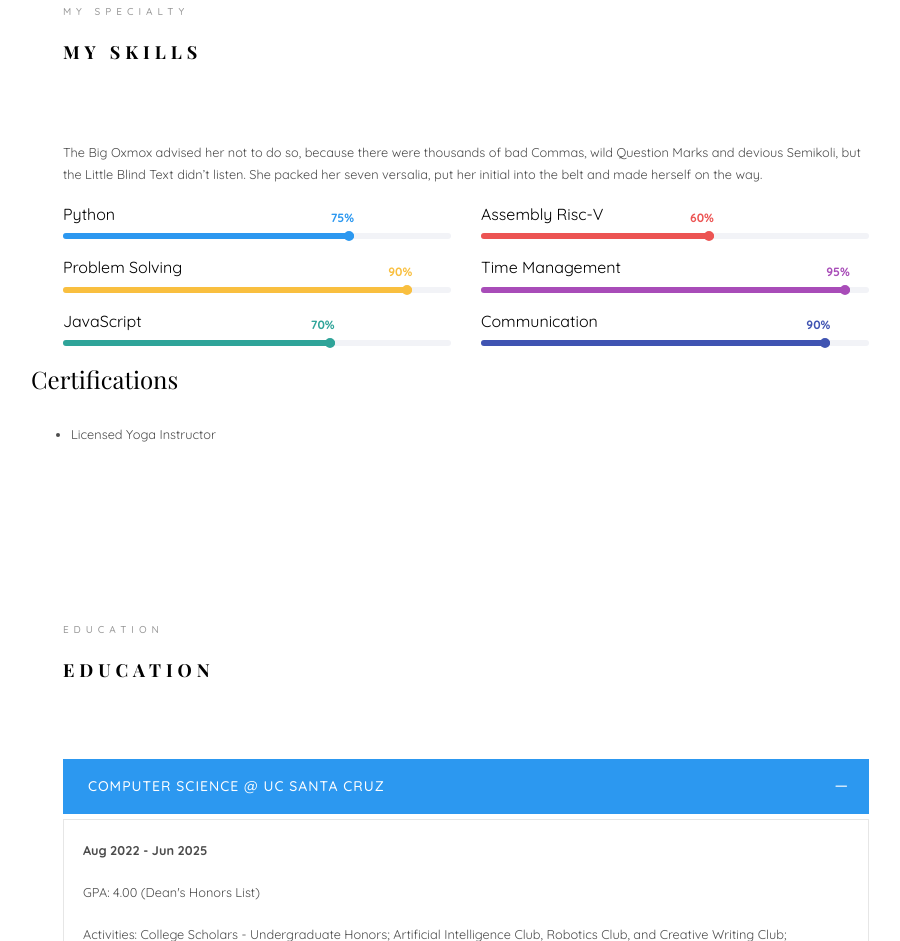
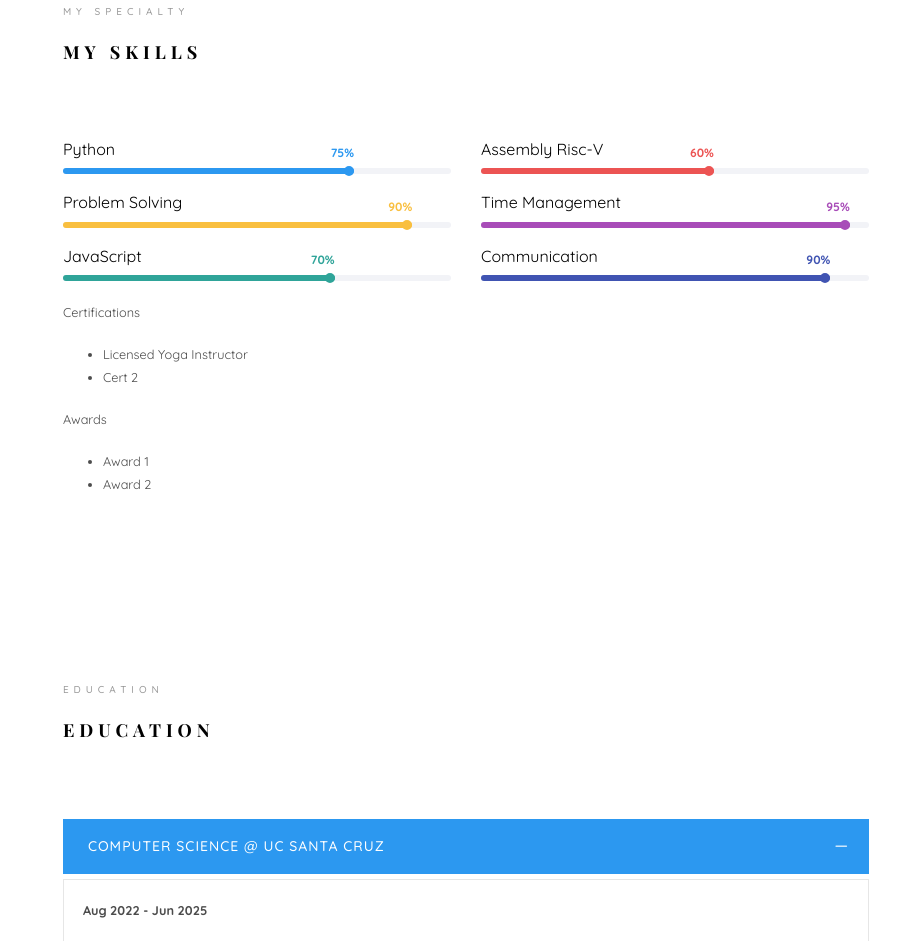
Before and after one commit to shanayamalik/portfolio, a plain HTML site: page index.html in a window 1280 px wide. Shown: the part 1278-2219 px from the top of the page, without its empty margins (324-1224 px from the left). Drawn offline with nearby package versions, Linux system fonts and the light colour scheme; files whose address does not match are found by name; a web font is replaced by a local one.

Commit message:
Update index.html

```diff
--- a/index.html
+++ b/index.html
@@ -301,9 +301,6 @@ Copyright <script>document.write(new Date().getFullYear());</script> All Rights
 						</div>
 					</div>
 					<div class="row">
-						<div class="col-md-12 animate-box" data-animate-effect="fadeInLeft">
-							<p>The Big Oxmox advised her not to do so, because there were thousands of bad Commas, wild Question Marks and devious Semikoli, but the Little Blind Text didn’t listen. She packed her seven versalia, put her initial into the belt and made herself on the way.</p>
-						</div>
 						<div class="col-md-6 animate-box" data-animate-effect="fadeInLeft">
 							<div class="progress-wrap">
 								<h3>Python</h3>
@@ -370,13 +367,21 @@ Copyright <script>document.write(new Date().getFullYear());</script> All Rights
 								</div>
 							</div>
 						</div>
+						<div class="col-md-12 animate-box" data-animate-effect="fadeInLeft">
+							<p>Certifications
+								<ul>
+									<li>Licensed Yoga Instructor</li>
+									<li>Cert 2</li>
+								</ul>
+							</p>
+							<p>Awards
+								<ul>
+									<li>Award 1</li>
+									<li>Award 2</li>
+								</ul>
+							</p>
+						</div>
 					</div>
-				</div>
-				<div>
-					<h3>Certifications</h3>
-					<ul>
-						<li>Licensed Yoga Instructor</li>
-					</ul>
 				</div>
 			</section>
 
```
